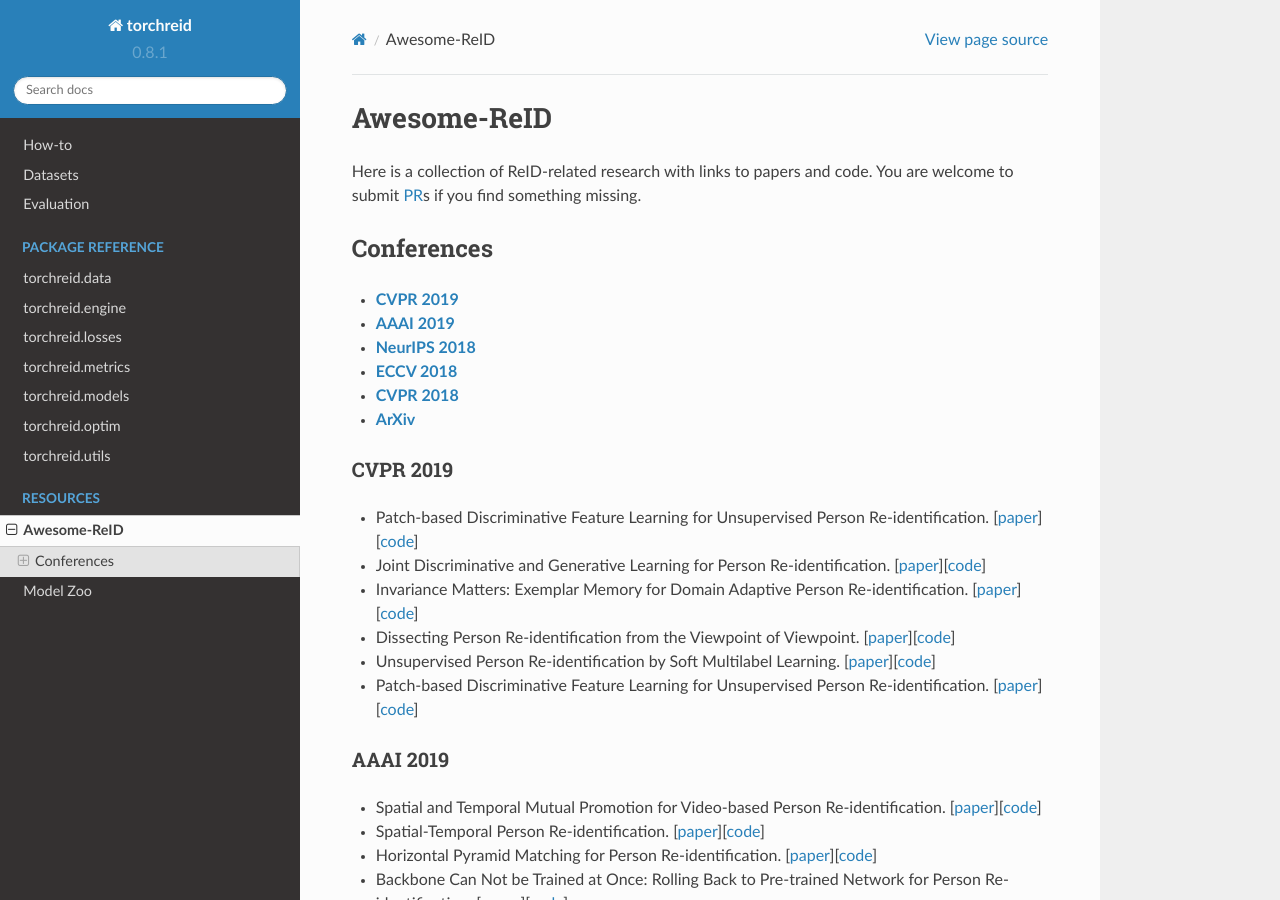
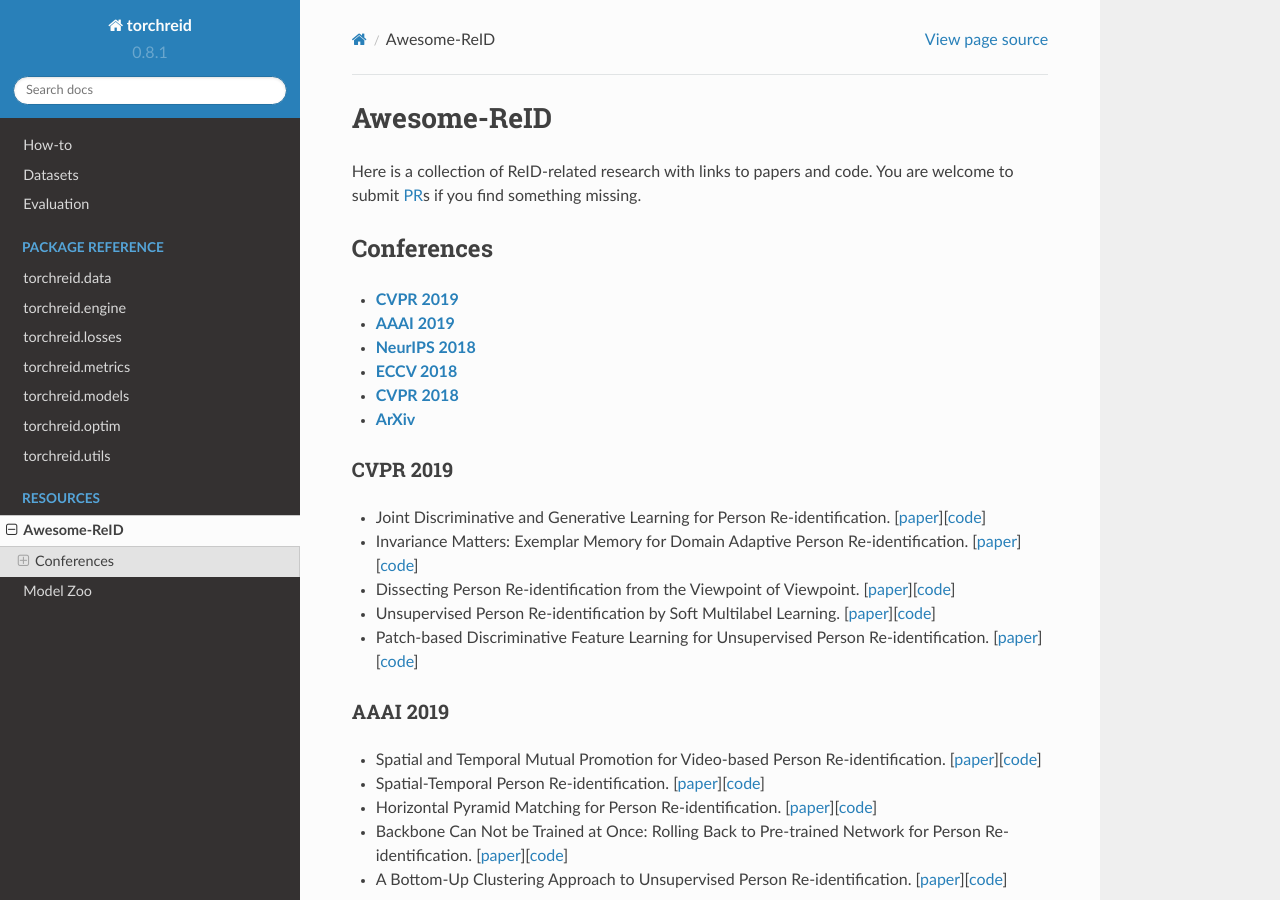
Before and after one commit to KaiyangZhou/deep-person-reid, a Sphinx documentation site: the page built from docs/AWESOME_REID.md, in a window 1280 px wide and 900 px high. Built offline with Sphinx 7.4.7 and the Read the Docs theme 2.0.0, drawn with Linux system fonts in a browser that asks for light colours.

Commit message:
rm duplicate link

```diff
--- a/docs/AWESOME_REID.md
+++ b/docs/AWESOME_REID.md
@@ -10,7 +10,6 @@
 - **[ArXiv](#arxiv)**
 
 ### CVPR 2019
-- Patch-based Discriminative Feature Learning for Unsupervised Person Re-identification. [[paper](https://kovenyu.com/papers/2019_CVPR_PEDAL.pdf)] [[code](https://github.com/QizeYang/PAUL)]
 - Joint Discriminative and Generative Learning for Person Re-identification. [[paper](https://arxiv.org/abs/1904.07223)][[code](https://github.com/NVlabs/DG-Net)]
 - Invariance Matters: Exemplar Memory for Domain Adaptive Person Re-identification. [[paper](https://arxiv.org/abs/1904.01990)][[code](https://github.com/zhunzhong07/ECN)]
 - Dissecting Person Re-identification from the Viewpoint of Viewpoint. [[paper](https://arxiv.org/abs/1812.02162)][[code](https://github.com/sxzrt/Dissecting-Person-Re-ID-from-the-Viewpoint-of-Viewpoint)]
```
